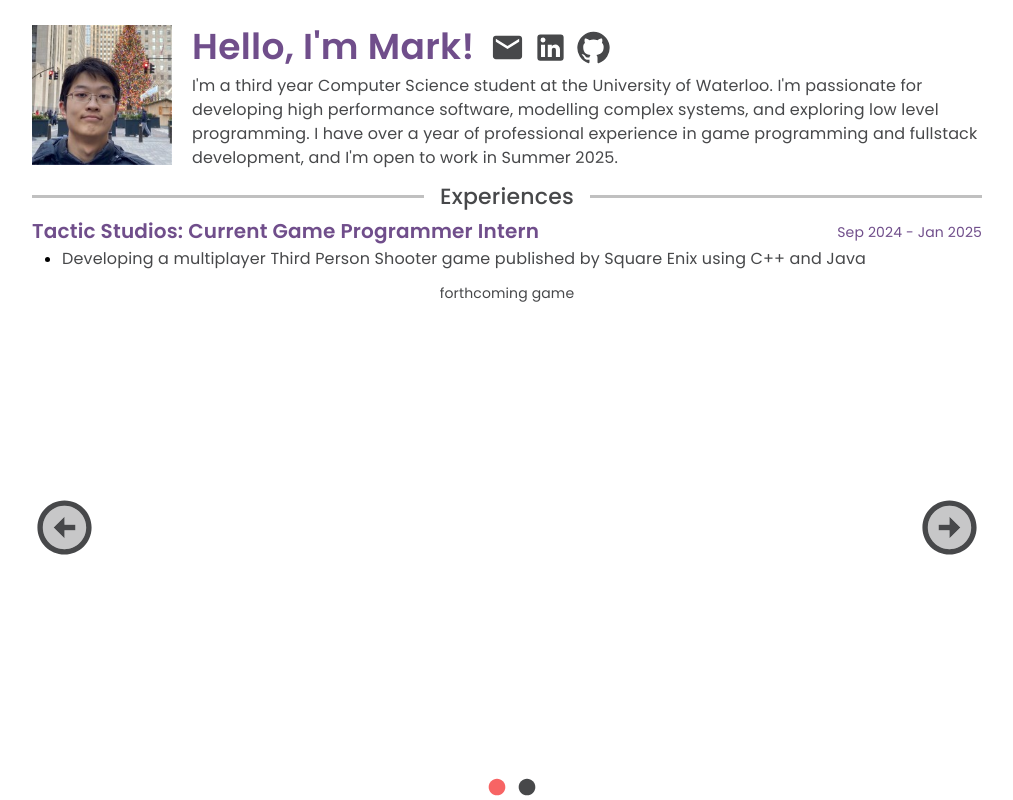
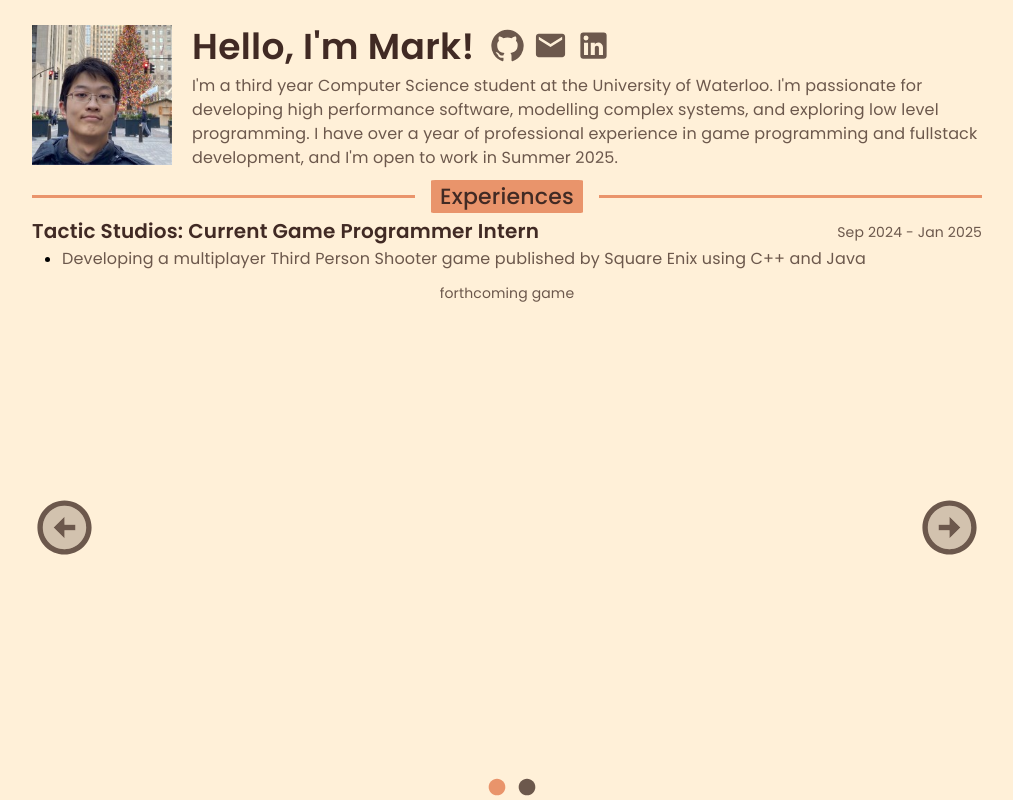
Before and after one commit to Mark123M/markma.ca, a React (Create React App) app: page / in a window 1280 px wide. Shown: the top 800 px of the page, without its empty margins (133-1146 px from the left). Built offline with nearby package versions, Linux system fonts and the light colour scheme.

Commit message:
warm color palette

```diff
--- a/package.json
+++ b/package.json
@@ -1,6 +1,7 @@
 {
   "name": "my-app",
   "version": "0.1.0",
+  "homepage": "https://mark123m.github.io/portfolio",
   "private": true,
   "dependencies": {
     "@emotion/react": "^11.13.3",
@@ -22,6 +23,8 @@
     "gh-pages": "^6.1.1"
   },
   "scripts": {
+    "predeploy": "npm run build",
+    "deploy": "gh-pages -d build",
     "start": "react-scripts start",
     "build": "react-scripts build",
     "test": "react-scripts test",
--- a/src/App.css
+++ b/src/App.css
@@ -12,7 +12,7 @@
 .text-divider::after {
   content: '';
   height: 3px;
-  background-color: silver;
+  background-color: #ea946b;
   flex-grow: 1;
 }
 
@@ -25,6 +25,6 @@
 }
 
 .icon:hover {
-  filter: brightness(2.2);
+  filter: brightness(1.7);
   cursor: pointer
 }
--- a/src/App.js
+++ b/src/App.js
@@ -17,7 +17,7 @@
 function Section({text}) {
   return (
     <div className="text-divider" style={{marginTop: "10px"}}>
-      <Typography color="mytext" fontFamily={"Poppins"} fontWeight={500} sx={titleStyles}>
+      <Typography color="mytitle" bgcolor={"#e9946b"} borderRadius={"3%"} padding="0 1% 0 1%" fontFamily={"Poppins"} fontWeight={500} sx={titleStyles}>
         {text}
       </Typography>
     </div>
@@ -118,7 +118,7 @@
 
 function App() {
   return (
-    <Box display={"flex"} width={"100%"} height={"100%"} paddingTop={"20px"} justifyContent={"center"}>
+    <Box display={"flex"} width={"100%"} height={"100%"} paddingTop={"20px"} justifyContent={"center"} bgcolor={"#fff0d8"}>
       <Box display={"flex"} flexDirection={"column"} width={"90%"} maxWidth={950}>
         <Bio />
         <Section text={"Experiences"} />
--- a/src/components/Bio.js
+++ b/src/components/Bio.js
@@ -67,7 +67,7 @@
         <Box display={"flex"} marginLeft={"20px"} flexDirection={"column"} sx = {bioStyles}>
           <Box display={"flex"} justifyContent={"flex-start"} alignItems={"center"}>
             <Box>
-              <Typography color={"#704e8b"} fontFamily={"Poppins"} fontWeight={600} sx={titleStyles} >
+              <Typography color={"mytitle"} fontFamily={"Poppins"} fontWeight={600} sx={titleStyles} >
                 Hello, I'm Mark!
               </Typography>
             </Box>
--- a/src/components/Navbar.js
+++ b/src/components/Navbar.js
@@ -30,9 +30,15 @@
   return (
     <Box display={"inline-block"} marginLeft={"15px"}>
       <Grid2 container spacing={1}>
-        <EmailIcon className="icon" color="mytext" sx={iconStyles}/>
-        <LinkedInIcon className="icon" color="mytext" sx={iconStyles}/>
-        <GitHubIcon className="icon" color="mytext" sx={iconStyles}/>
+        <a style={{textDecoration: 'none', color: 'black'}} href="https://www.github.com/Mark123M" target="_blank" rel="noopener noreferrer">
+          <GitHubIcon className="icon" color="mytext" sx={iconStyles}/>
+        </a>
+        <a style={{textDecoration: 'none', color: 'black'}} href="mailto:m32ma@uwaterloo.ca" target="_blank" rel="noopener noreferrer">
+          <EmailIcon className="icon" color="mytext" sx={iconStyles}/>
+        </a>
+        <a style={{textDecoration: 'none', color: 'black'}} href="https://www.linkedin.com/in/markma04/" target="_blank" rel="noopener noreferrer">
+          <LinkedInIcon className="icon" color="mytext" sx={iconStyles}/>
+        </a>
       </Grid2>
     </Box>
   )
--- a/src/components/Post.js
+++ b/src/components/Post.js
@@ -172,10 +172,10 @@
   return (
     <Box display={"flex"} width={"100%"} flexDirection={"column"} sx = {textStyles}>
       <Box display={"flex"} alignItems={"flex-end"}>
-        <Typography color={"#704e8b"} fontFamily={"Poppins"} fontWeight={600} sx={titleStyles}>
+        <Typography color={"mytitle"} fontFamily={"Poppins"} fontWeight={600} sx={titleStyles}>
           {title}
         </Typography>
-        <Typography color={"#704e8b"} fontFamily={"Poppins"} marginLeft={"auto"} fontWeight={400} sx={captionStyles}>
+        <Typography color={"mytext"} fontFamily={"Poppins"} marginLeft={"auto"} fontWeight={400} sx={captionStyles}>
           {date}
         </Typography>
       </Box>
--- a/src/components/post.css
+++ b/src/components/post.css
@@ -23,5 +23,9 @@
 }
 
 .icon.selected {
-  color: #F76464
+  color: #e9946b;
 }
+
+.icon.selected:hover {
+  filter:brightness(1)
+}
--- a/src/theme.js
+++ b/src/theme.js
@@ -3,8 +3,14 @@
 const mytheme = createTheme({
   palette: {
     mytext: {
-      main: '#47484a',
+      main: '#6c584c',
     },
+    mytext2: {
+      main: '#e9946b'
+    },
+    mytitle: {
+      main: '#412a24'
+    }
   },
 });
 
```
Also changed, not shown: 2 other files (tests, documents, lock files or other folders).
